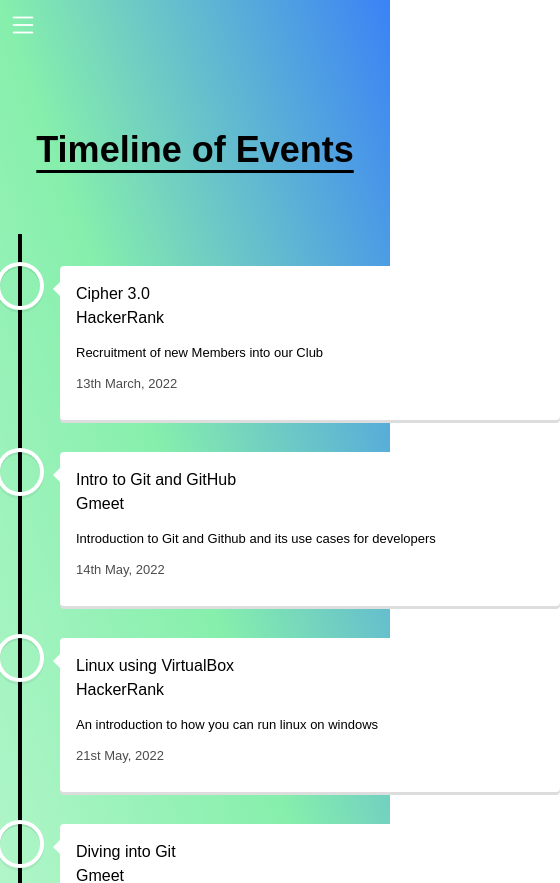
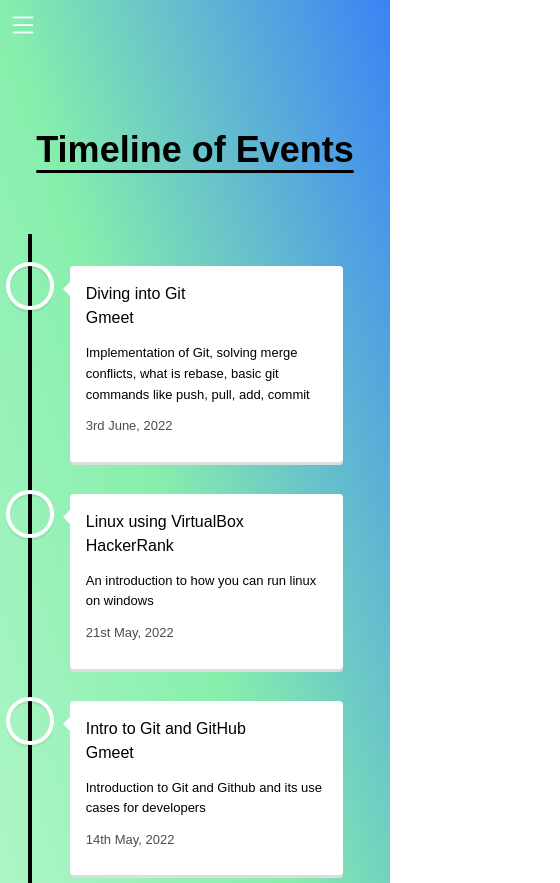
Before and after one commit to mayukh551/RCCTechz-Website, a React (Create React App) app: page /events in a window 390 px wide. Shown: the top 883 px of the page, 560 px wide, since content can reach past the window. Built offline with nearby package versions, Linux system fonts and the light colour scheme; the HTML template or start-up script is replaced by a standard one.

Commit message:
Page is Responsive

```diff
--- a/src/Components/Event/EventLayout.jsx
+++ b/src/Components/Event/EventLayout.jsx
@@ -16,7 +16,7 @@
                 Timeline of Events
             </h1>
             <VerticalTimeline
-                className={`${classes["event-content"]}`}
+                // className={`${classes["event-content"]}`}
                 layout={"2-columns"}
                 lineColor={"black"}
             >
@@ -25,7 +25,7 @@
                         <VerticalTimelineElement
                             key={index}
                             date={element.date}
-                            className={"duration-300 hover:scale-105"}
+                            className={"w-[90%] bp_650:w-[80%] md:w-[70%] bp_1170:w-full"}
                         >
                             <h3>{element.title}</h3>
                             <h4>{element.platform}</h4>
--- a/src/Components/Event/EventLayout.module.css
+++ b/src/Components/Event/EventLayout.module.css
@@ -1,5 +1,11 @@
 .event-content {
-    width: 35rem;
+    width: 80%;
+}
+
+@media (min-width: 768px) {
+    .event-content {
+        width: 30rem;
+    }
 }
 
 .vertical-timeline-element-content {
--- a/src/Components/Event/eventData.json
+++ b/src/Components/Event/eventData.json
@@ -1,8 +1,14 @@
 [{
-        "title": "Cipher 3.0",
-        "date": "13th March, 2022",
+        "title": "Diving into Git",
+        "date": "3rd June, 2022",
+        "platform": "Gmeet",
+        "description": "Implementation of Git, solving merge conflicts, what is rebase, basic git commands like push, pull, add, commit"
+    },
+    {
+        "title": "Linux using VirtualBox",
+        "date": "21st May, 2022",
         "platform": "HackerRank",
-        "description": "Recruitment of new Members into our Club"
+        "description": "An introduction to how you can run linux on windows"
     },
     {
         "title": "Intro to Git and GitHub",
@@ -11,15 +17,9 @@
         "description": "Introduction to Git and Github and its use cases for developers"
     },
     {
-        "title": "Linux using VirtualBox",
-        "date": "21st May, 2022",
+        "title": "Cipher 3.0",
+        "date": "13th March, 2022",
         "platform": "HackerRank",
-        "description": "An introduction to how you can run linux on windows"
-    },
-    {
-        "title": "Diving into Git",
-        "date": "3rd June, 2022",
-        "platform": "Gmeet",
-        "description": "Implementation of Git, solving merge conflicts, what is rebase, basic git commands like push, pull, add, commit"
+        "description": "Recruitment of new Members into our Club"
     }
 ]
--- a/src/Components/Home/Header/Header.jsx
+++ b/src/Components/Home/Header/Header.jsx
@@ -1,16 +1,15 @@
-import React, { useState } from "react";
 import classes from "./Header.module.css";
 import Navbar from "./Navbar";
-import clubLogo from "../../../Images/RCC Techz (White).png";
+// import clubLogo from "../../../Images/RCC Techz (White).png";
 
 import { motion } from "framer-motion";
 
 const Header = () => {
-    const [renderCond, setRenderCond] = useState(true);
+    // const [renderCond, setRenderCond] = useState(true);
 
     return (
         <div className={`relative h-screen ${classes.header__image}`}>
-            <Navbar renderCond={renderCond} />
+            <Navbar/>
             {/* <motion.img
                 src={clubLogo}
                 alt="RCCTechz"
--- a/src/Components/Home/Header/Navbar.jsx
+++ b/src/Components/Home/Header/Navbar.jsx
@@ -2,7 +2,7 @@
 import { Link } from "react-router-dom";
 import { motion } from "framer-motion";
 
-const Navbar = ({ renderCond }) => {
+const Navbar = () => {
     const [showMenubar, setNewDisplay] = useState(false);
 
     const menuHandler = () => {
--- a/tailwind.config.js
+++ b/tailwind.config.js
@@ -7,6 +7,7 @@
       md: '768px',
       lg: '992px',
       bp_1100: '1100px',
+      bp_1170: '1170px',
       xl: '1200px',
       '2xl': '1400px',
     },
```
